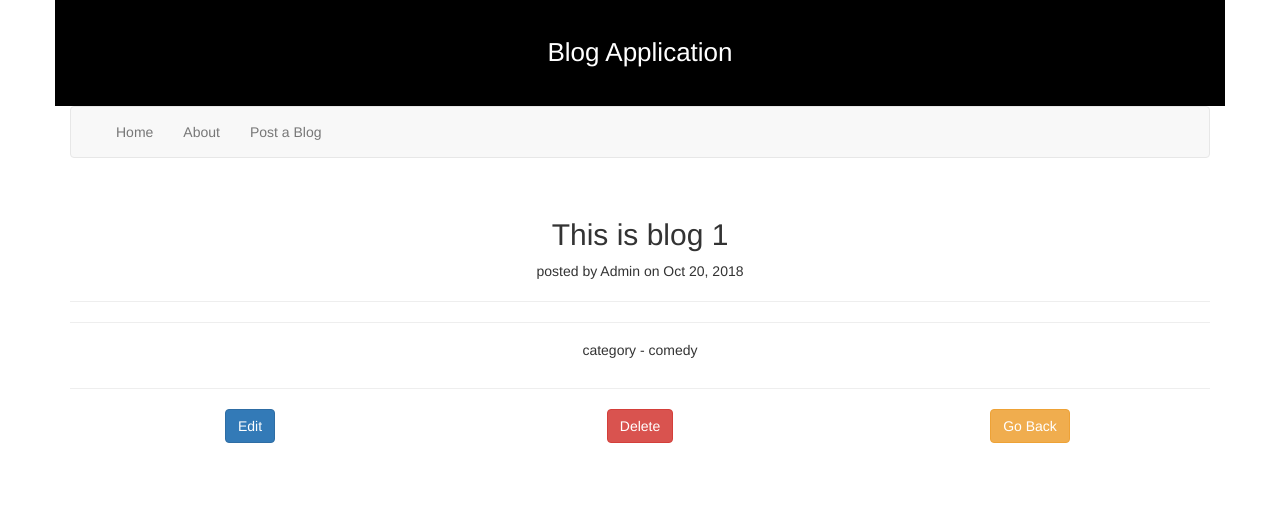
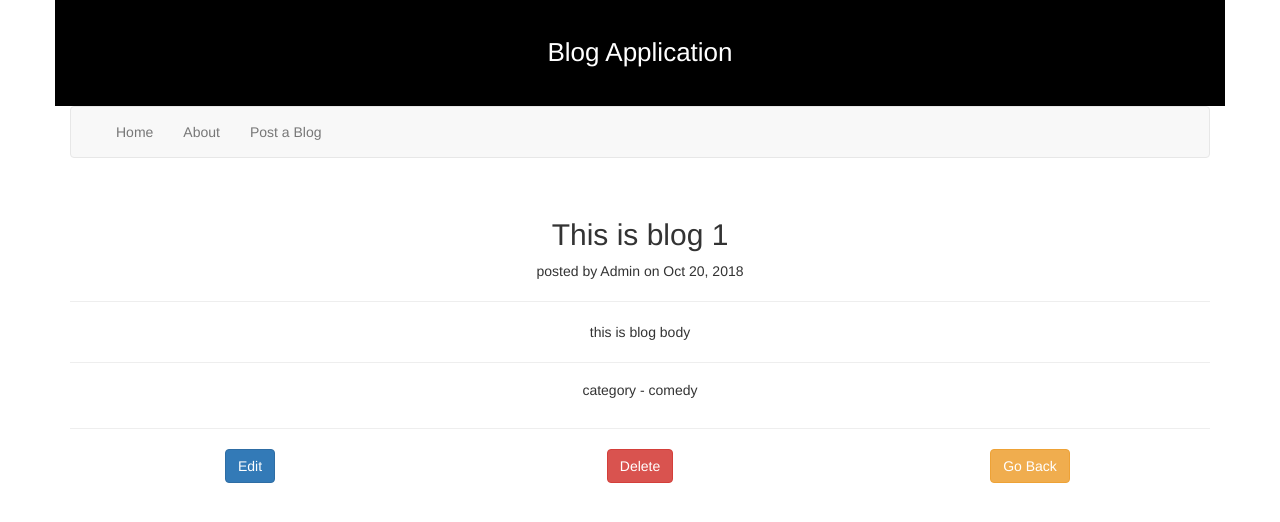
Before and after one commit to madhav1709/angular, an Angular app: page /blog/1 in a window 1280 px wide. Shown: the top 522 px of the page. Built offline with nearby package versions, Linux system fonts and the light colour scheme.

Commit message:
Updated blog-view component

```diff
--- a/src/app/blog-view/blog-view.component.html
+++ b/src/app/blog-view/blog-view.component.html
@@ -13,12 +13,13 @@
             let tag of currentBlog.tags;
             let first = first;
             let last = last
+
           "
           >{{ tag }}{{ last ? "" : ", " }}</span
         >
       </p>
       <hr />
-      <div [innerHtml]="currentBlog.bodyHtml"></div>
+      <div [innerHtml]="currentBlog.bodyHTML"></div>
       <hr />
       <h5>category - {{ currentBlog.category }}</h5>
     </div>
@@ -31,7 +32,7 @@
       </a>
     </div>
     <div class="col-md-4">
-      <a class="btn btn-danger" >Delete </a>
+      <a class="btn btn-danger">Delete </a>
     </div>
     <div class="col-md-4">
       <a class="btn btn-warning">Go Back </a>
--- a/src/app/blog-view/blog-view.component.ts
+++ b/src/app/blog-view/blog-view.component.ts
@@ -38,12 +38,12 @@ export class BlogViewComponent implements OnInit {
       blogId: '3',
       lastModified: '2019-12-20T12:20:47.854Z',
       created: '2019-12-20T12:20:47.854Z',
-      tags: [],
+      tags: ['new', 'latest'],
       author: 'Madhav',
       category: 'Drama',
       isPublished: true,
       views: 0,
-      bodyHTML: 'this is blog body',
+      bodyHTML: '<h1>this is blog body</h1> <p>Goood</p>',
       description: 'this is blog 3 description',
       title: 'This is blog 3'
     }
@@ -59,7 +59,7 @@ export class BlogViewComponent implements OnInit {
 
   }
   public getSingleBlogInformation(currentBlogId): any {
-    for (let blog of this.allBlogs) {
+    for (const blog of this.allBlogs) {
       if (blog.blogId == currentBlogId) {
         this.currentBlog = blog;
       }
```
